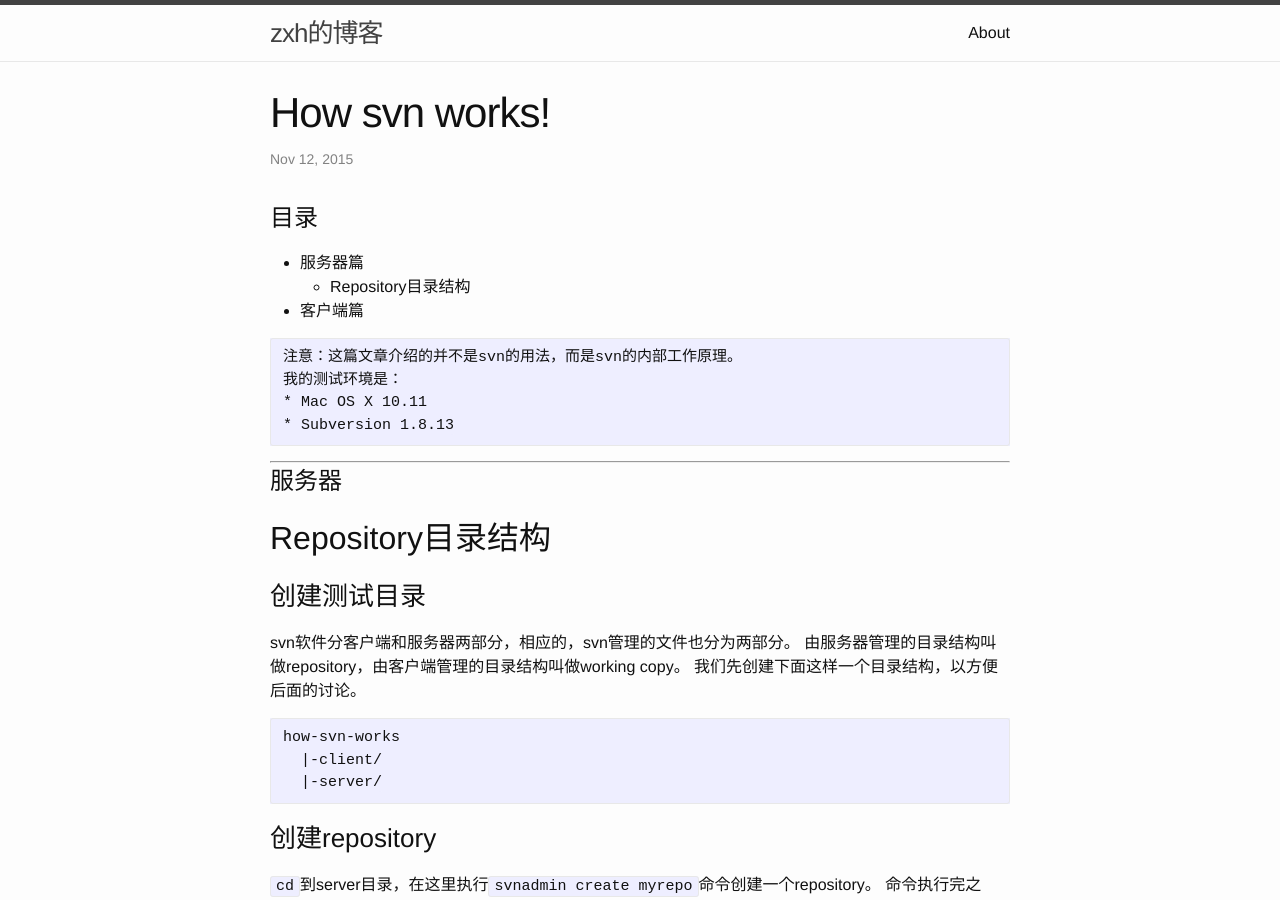
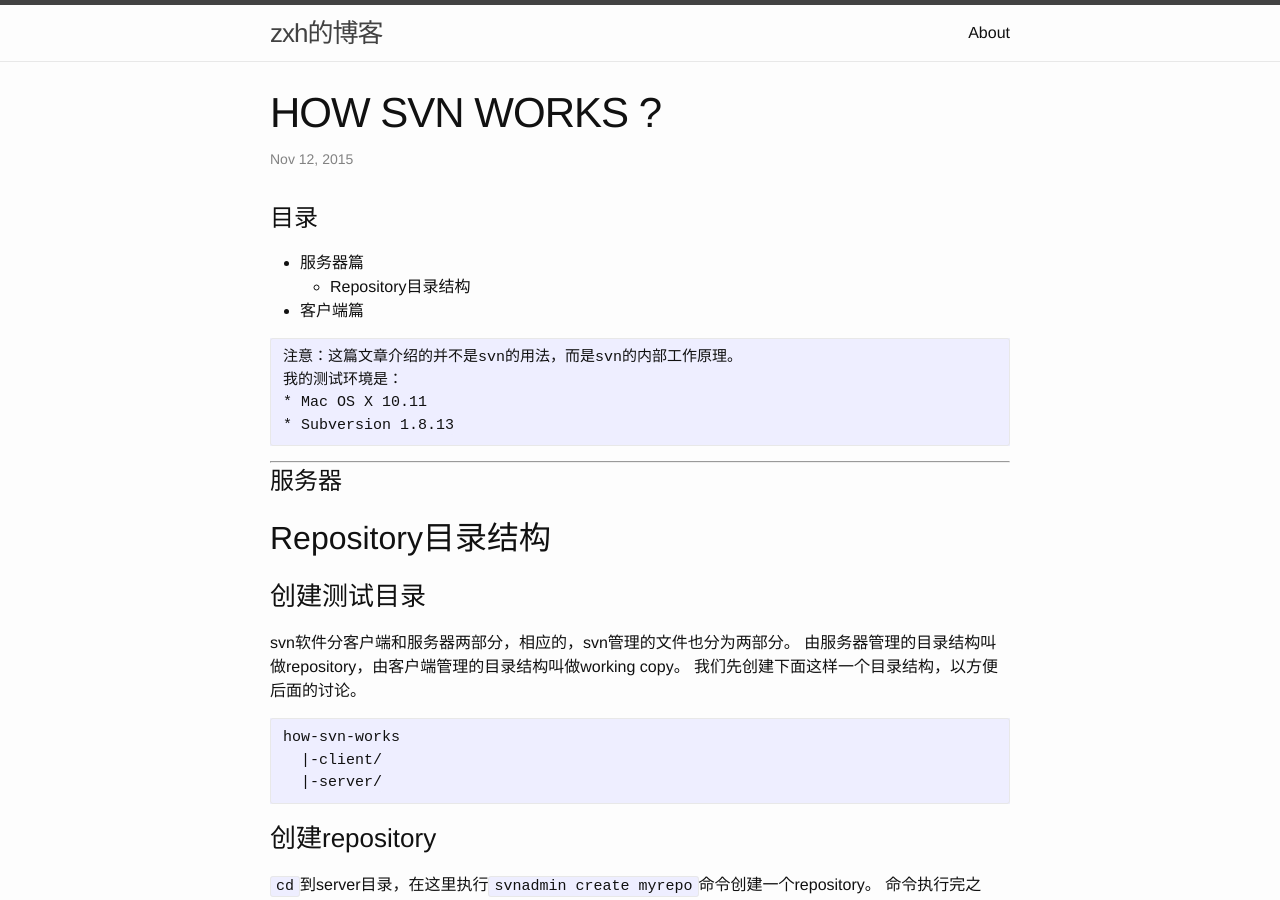
Before and after one commit to 777404/myblog, a Jekyll site: the page built from blog/_posts/2015-11-12-how-svn-works.md, in a window 1280 px wide and 900 px high. Built offline with Jekyll 4.4.1, drawn with Linux system fonts in a browser that asks for light colours; Markdown is read by kramdown in place of the engine named in the settings.

```diff
--- a/blog/_posts/2015-11-12-how-svn-works.md
+++ b/blog/_posts/2015-11-12-how-svn-works.md
@@ -1,6 +1,6 @@
 ---
 layout: post
-title:  "How svn works!"
+title:  "HOW SVN WORKS ?"
 date:   2015-11-12
 ---
 
```
